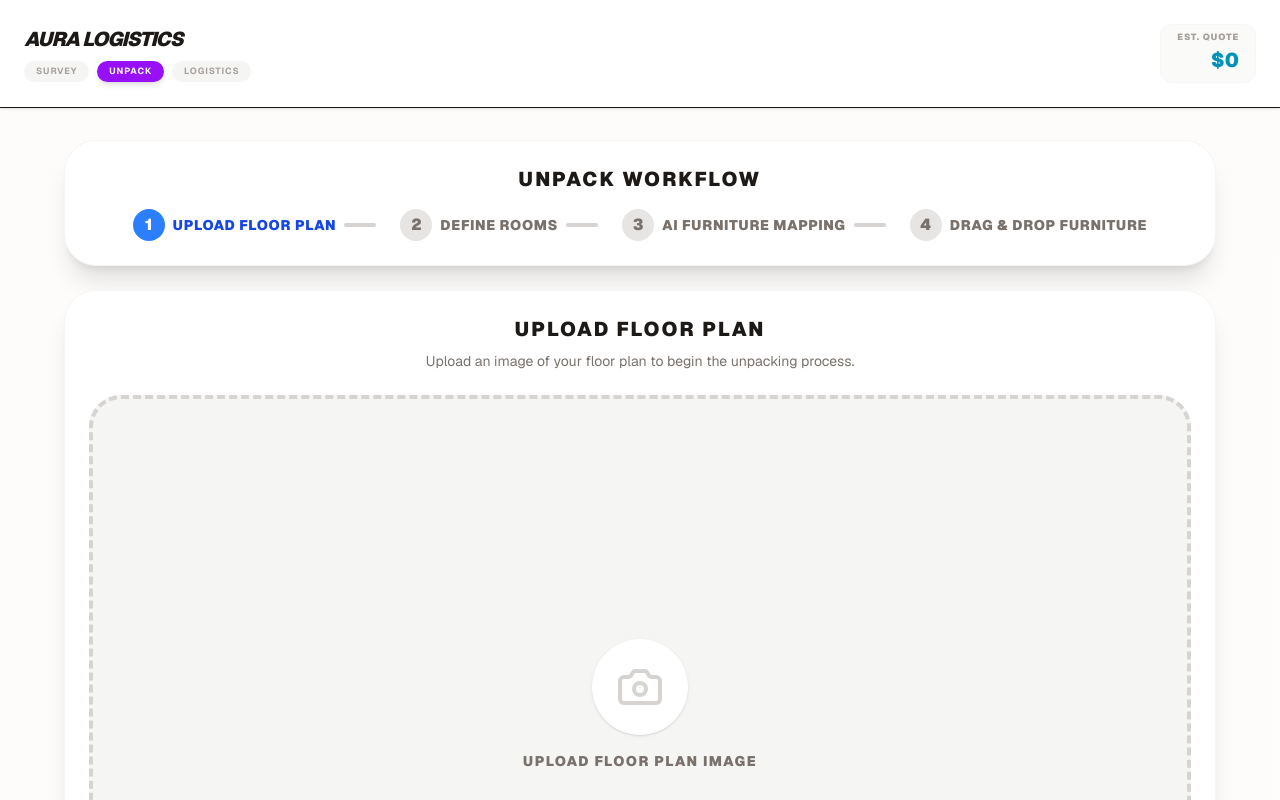
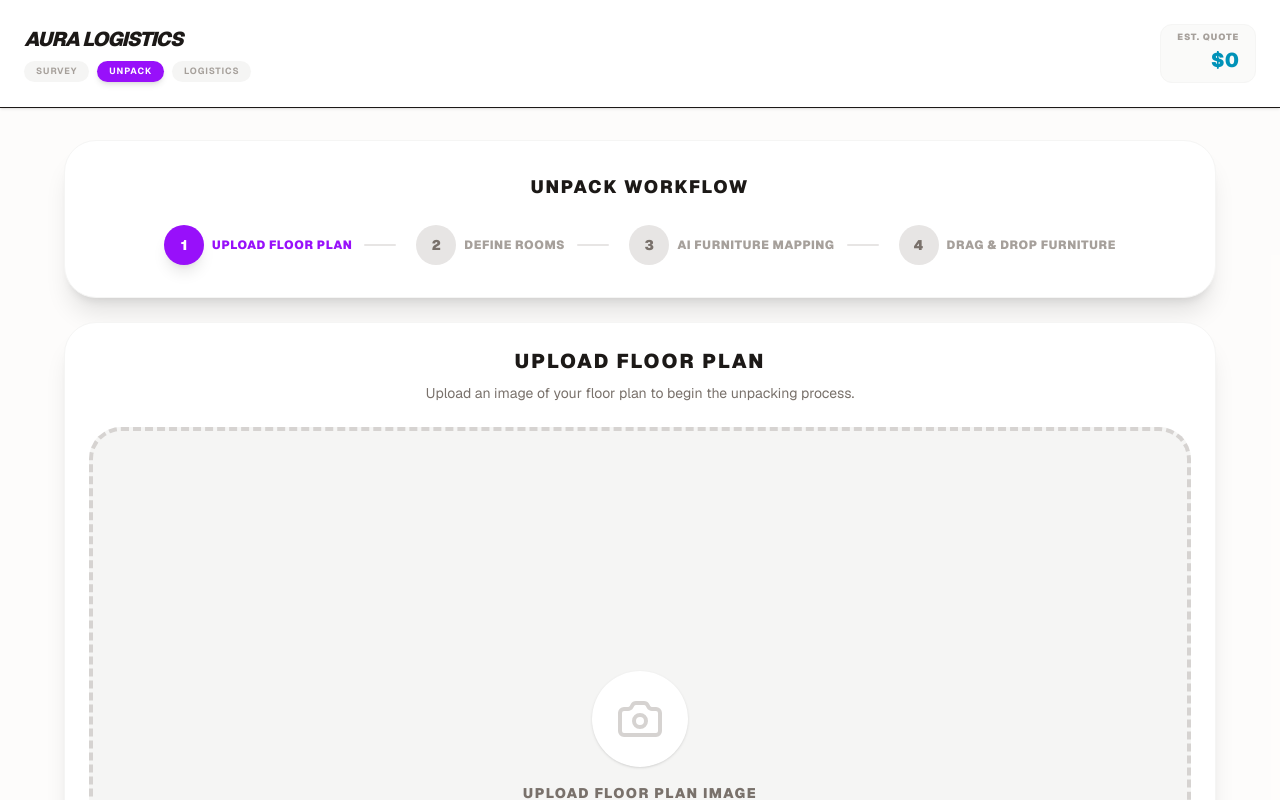
Before and after one commit to matthewlama-bit/AuraScan, a Next.js app: page / in a window 1280 px wide. Both pictures are taken after a click on the button "UNPACK". Shown: the top 800 px of the page. Built offline with nearby package versions, Linux system fonts and the light colour scheme.

Commit message:
style: update unpack stepper workflow to match app design language

```diff
--- a/app/components/UnpackPanel.tsx
+++ b/app/components/UnpackPanel.tsx
@@ -75,14 +75,16 @@ export default function UnpackPanel({ rooms }: UnpackPanelProps) {
   // Stepper UI
   function Stepper() {
     return (
-      <div className="bg-white rounded-[2rem] p-6 shadow-xl border border-stone-100 mb-6 flex flex-col items-center">
-        <h2 className="text-xl font-black text-stone-900 uppercase tracking-widest mb-4">Unpack Workflow</h2>
-        <div className="flex items-center justify-center gap-4">
+      <div className="bg-white rounded-[2rem] p-8 shadow-xl border border-stone-100 mb-6">
+        <h2 className="text-center text-lg font-black text-stone-900 uppercase tracking-widest mb-6">Unpack Workflow</h2>
+        <div className="flex items-center justify-center gap-2 flex-wrap">
           {steps.map((label, idx) => (
             <div key={idx} className="flex items-center">
-              <div className={`w-8 h-8 flex items-center justify-center rounded-full font-black text-base ${step === idx ? 'bg-blue-500 text-white' : 'bg-stone-200 text-stone-500'} border-2 ${step === idx ? 'border-blue-500' : 'border-stone-200'}`}>{idx + 1}</div>
-              <div className={`ml-2 text-sm font-black uppercase tracking-wider ${step === idx ? 'text-blue-700' : 'text-stone-500'}`}>{label}</div>
-              {idx < steps.length - 1 && <div className="mx-2 w-8 h-1 bg-stone-300 rounded" />}
+              <div className={`w-10 h-10 flex items-center justify-center rounded-full font-black text-sm transition-all ${step === idx ? 'bg-purple-600 text-white shadow-lg' : step > idx ? 'bg-purple-200 text-purple-600' : 'bg-stone-200 text-stone-500'}`}>
+                {step > idx ? '✓' : idx + 1}
+              </div>
+              <div className={`ml-2 text-xs font-black uppercase tracking-wider transition-all ${step === idx ? 'text-purple-600' : 'text-stone-400'}`}>{label}</div>
+              {idx < steps.length - 1 && <div className="mx-3 w-8 h-0.5 bg-stone-200 rounded" />}
             </div>
           ))}
         </div>
```
